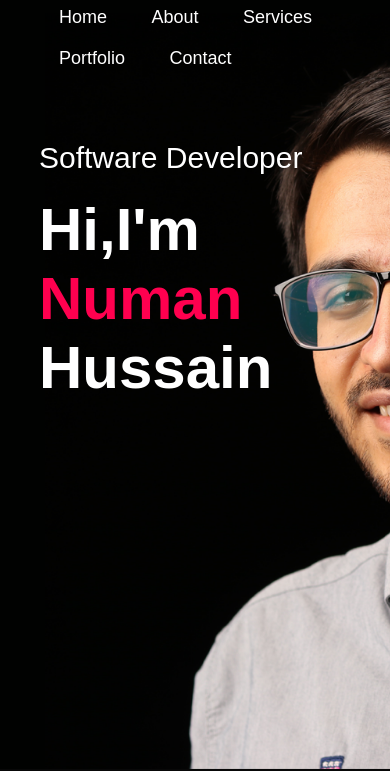
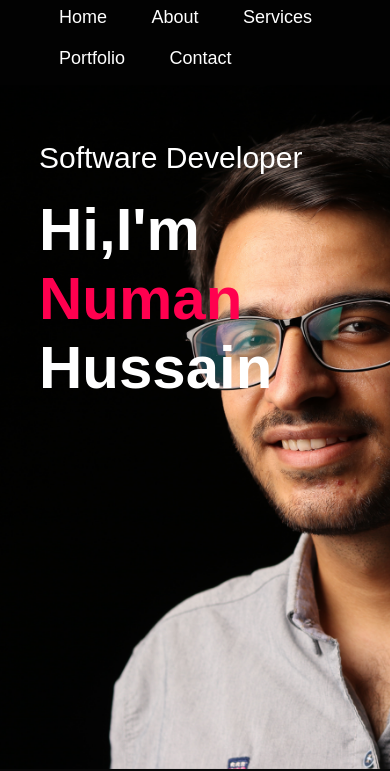
Before and after one commit to MdNumanHussain/NumanMahim.github.io, a plain HTML site: page index.html in a window 390 px wide. Shown: the part 75-846 px from the top of the page. Drawn offline with Linux system fonts and the light colour scheme.

Commit message:
Image fix for small screen

```diff
--- a/index.css
+++ b/index.css
@@ -319,3 +319,10 @@ form .btn2 {
 .copyright i{
     color: #ff004f;
 }
+
+/* Css for small screen*/
+@media only screen and (max-width: 600px){
+    #header{
+        background-image: url(images/phone-background.png);
+    }
+}
```
